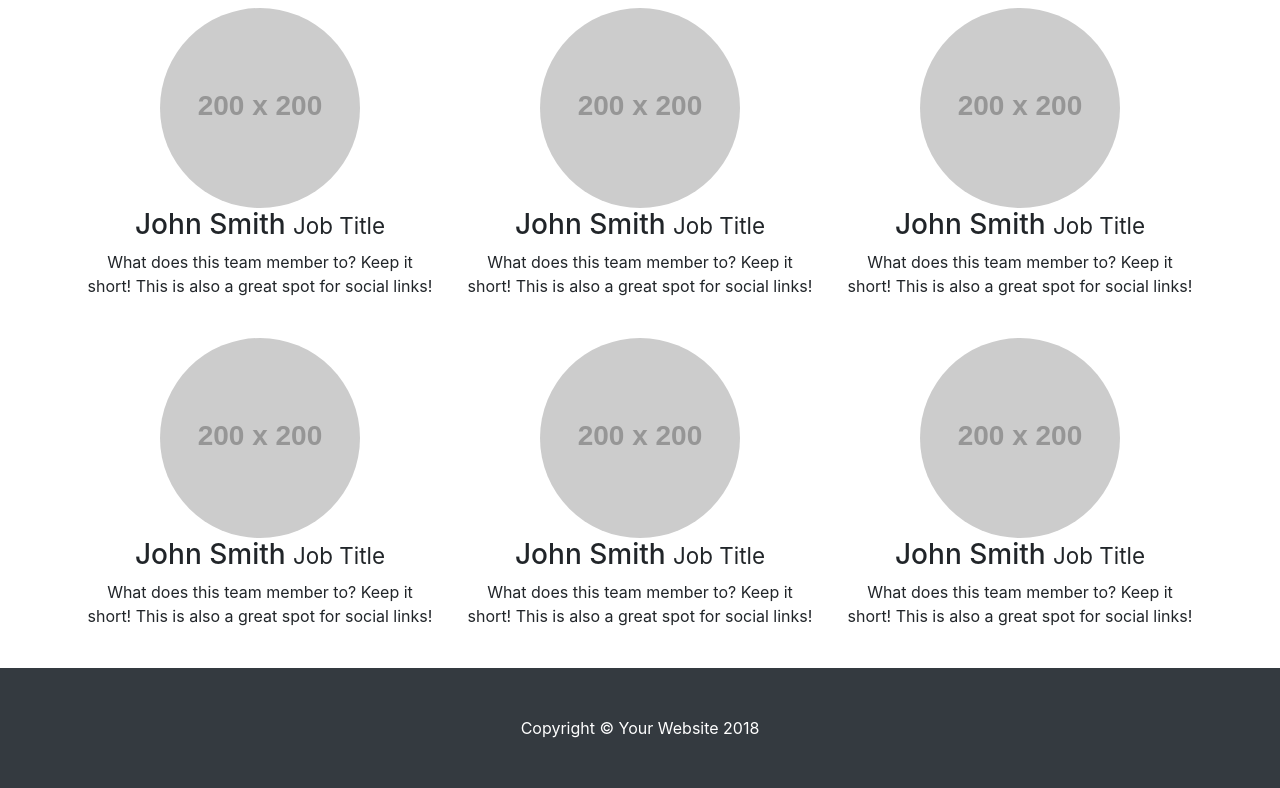
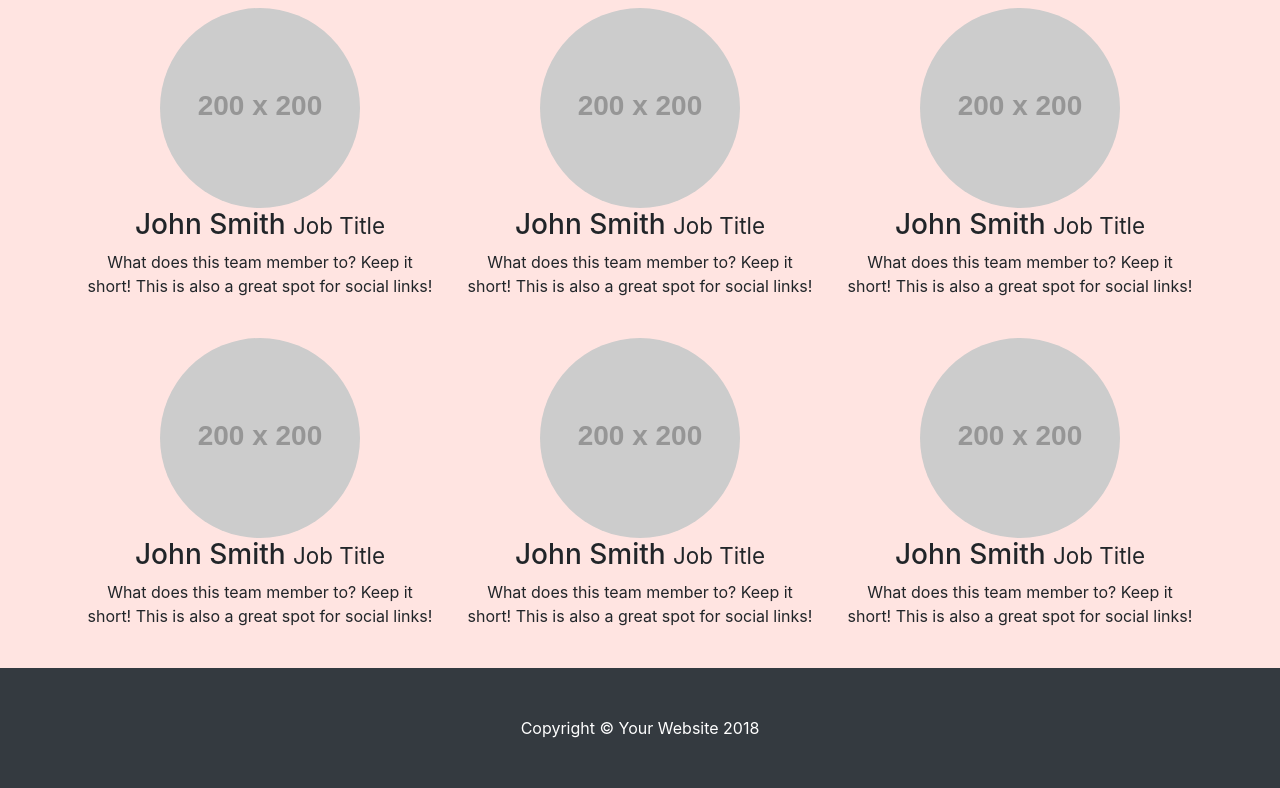
Before and after one commit to yafavjayyy/fitgen, a website: page index.html in a window 1280 px wide. Shown: the part 270-1058 px from the top of the page. Drawn offline with Linux system fonts and the light colour scheme; placeholder pictures from the web are drawn by us.

Commit message:
Update round-about.css

```diff
--- a/css/round-about.css
+++ b/css/round-about.css
@@ -6,7 +6,7 @@
 
 body {
   padding-top: 54px;
-  background-color:##FFE4E1;
+  background-color:#FFE4E1;
 }
 
 @media (min-width: 992px) {
```
